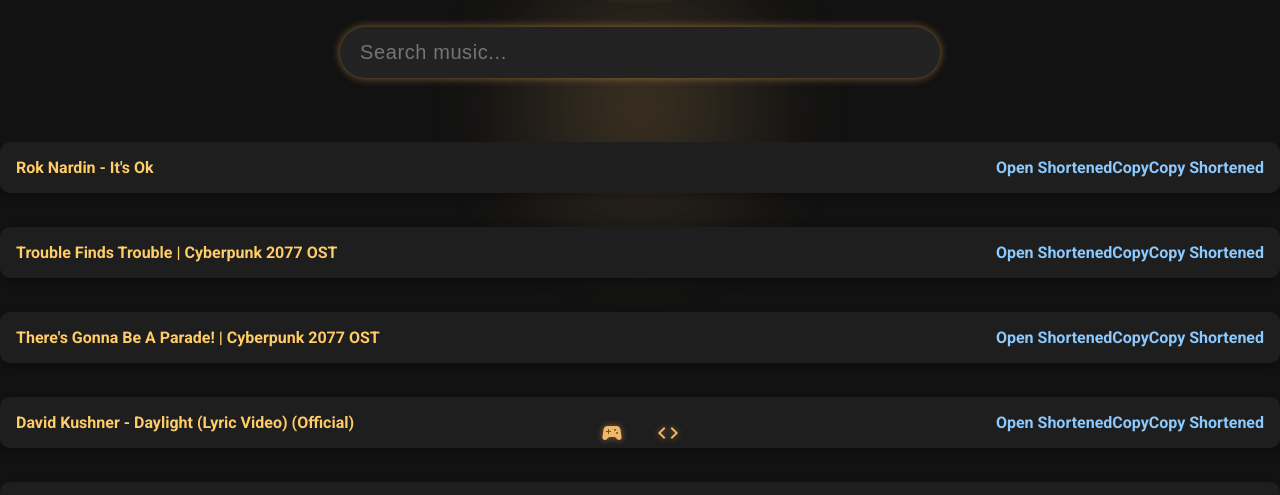
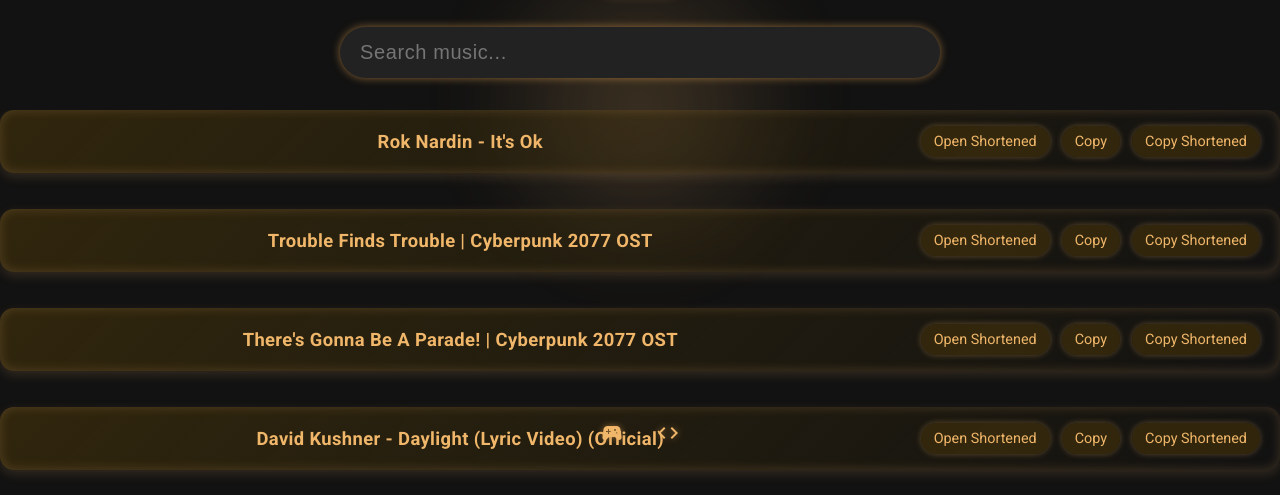
Before and after one commit to JuicyMangoCode/music, a plain HTML site: page index.html in a window 1280 px wide. Shown: the part 295-790 px from the top of the page. Drawn offline with Linux system fonts and the light colour scheme.

Commit message:
Revert "Update style.css"
This reverts commit 0401e1004fb582d0e7586cad10931e5d26a35e42.

```diff
--- a/assets/css/style.css
+++ b/assets/css/style.css
@@ -99,6 +99,79 @@ body::before {
 	transform: scale(1.02);
 }
 
+.file-card {
+  margin-bottom: 18px;
+  padding: 16px 20px;
+  background: linear-gradient(135deg, #3c2e0cbb, #2a1e0500);
+  border-radius: 14px;
+  box-shadow:
+    0 4px 12px rgba(240, 182, 106, 0.15),
+    inset 0 0 12px #f0b66a33;
+  display: flex;
+  justify-content: space-between;
+  align-items: center;
+  transition: background-color 0.3s ease, box-shadow 0.3s ease;
+  cursor: pointer;
+  user-select: none;
+}
+
+.file-card:hover,
+.file-card:focus-visible {
+  background: linear-gradient(135deg, #f0b66a88, #c68f4877);
+  box-shadow:
+    0 6px 18px rgba(240, 182, 106, 0.7),
+    inset 0 0 16px #f0b66aaa;
+  outline: none;
+}
+
+.file-name {
+  flex: 1;
+  font-weight: 600;
+  font-size: 1.15rem;
+  color: #f0b66a;
+  letter-spacing: 0.02em;
+  white-space: nowrap;
+  overflow: hidden;
+  text-overflow: ellipsis;
+  user-select: text;
+}
+
+.file-actions {
+  display: flex;
+  gap: 12px;
+  margin-left: 20px;
+  flex-shrink: 0;
+}
+
+.file-link {
+  color: #f0b66a;
+  font-weight: 500;
+  font-size: 0.9rem;
+  text-decoration: none;
+  padding: 6px 12px;
+  border-radius: 30px;
+  border: 1.5px solid transparent;
+  background-color: #3c2e0cbb;
+  box-shadow: 0 0 6px #f0b66a55;
+  transition:
+    background-color 0.3s ease,
+    color 0.3s ease,
+    border-color 0.3s ease,
+    box-shadow 0.3s ease;
+  user-select: none;
+}
+
+.file-link:hover,
+.file-link:focus-visible {
+  background-color: #f0b66a;
+  color: #1a1a1a;
+  border-color: #c68f48;
+  box-shadow:
+    0 0 10px #f0b66aaa,
+    0 0 16px #c68f48cc;
+  outline: none;
+}
+
 audio {
 	width: 100%;
 	margin-top: 6px;
@@ -106,53 +179,6 @@ audio {
 	border-radius: 6px;
 	background-color: #111;
 }
-
-#music-list {
-  margin-top: 2rem;
-}
-
-.file-card {
-  background: #1e1e1e;
-  padding: 1rem;
-  border-radius: 10px;
-  margin-bottom: 1rem;
-  box-shadow: 0 4px 10px rgba(0,0,0,0.3);
-  display: flex;
-  justify-content: space-between;
-  align-items: center;
-  transition: background 0.2s ease;
-}
-
-.file-card:hover {
-  background: #2a2a2a;
-}
-
-.file-name {
-  font-weight: bold;
-  font-size: 1rem;
-  color: #ffcc66;
-  overflow: hidden;
-  text-overflow: ellipsis;
-  white-space: nowrap;
-  max-width: 70%;
-}
-
-.file-actions a {
-  color: #8cc9ff;
-  font-weight: bold;
-  text-decoration: none;
-}
-
-.file-actions a:hover {
-  text-decoration: underline;
-}
-
-.error {
-  color: red;
-  padding: 1rem;
-  font-weight: bold;
-}
-
 
 footer {
 	position: fixed;
```
